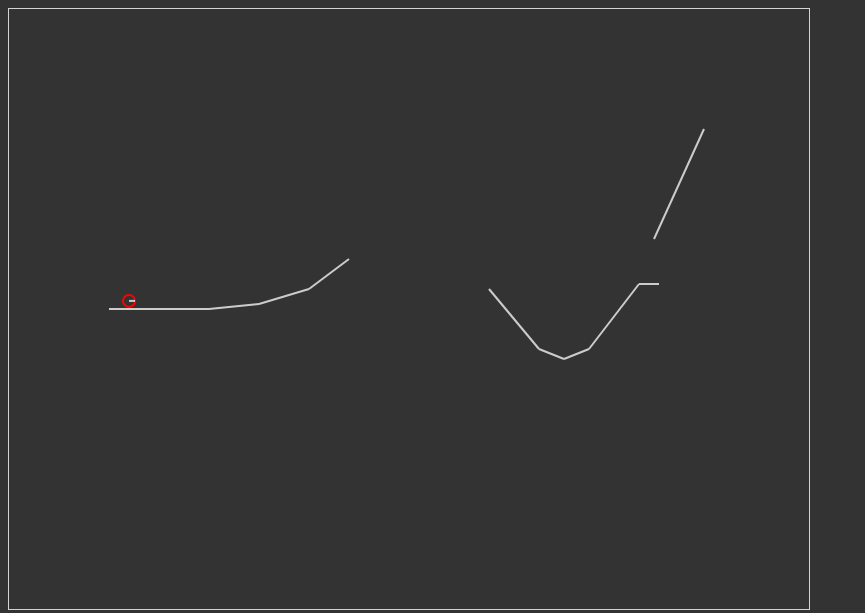
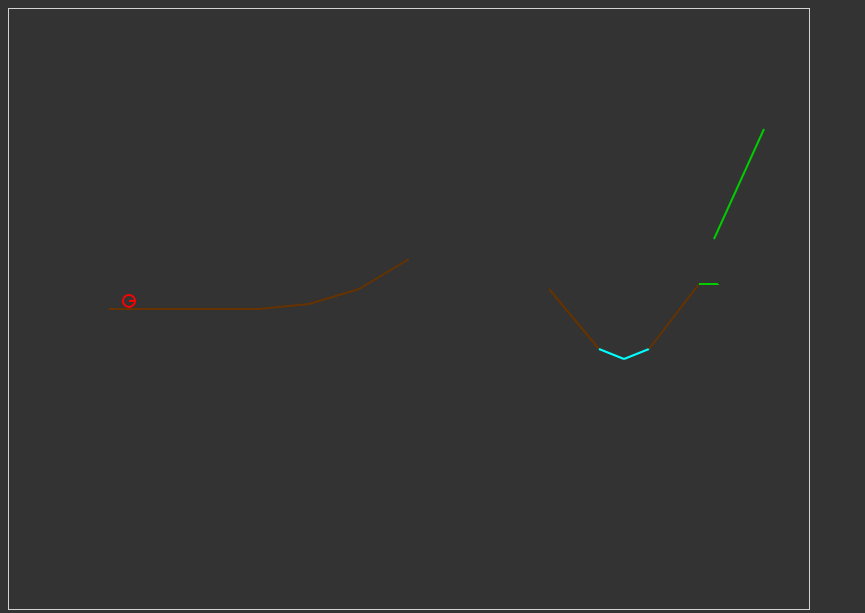
Before and after one commit to aStieber/aStieber.github.io, a website: page index.html in a window 1280 px wide. Shown: the whole page, without its empty margins (0-865 px from the left). Drawn offline with Linux system fonts and the light colour scheme.

Commit message:
seperated game world and physics world

```diff
--- a/index.html
+++ b/index.html
@@ -20,7 +20,7 @@ var ANGULAR_SPEED = 2.5;
 var AIR_SPEED = 2;
 
 //terrain
-createTerrain(world);
+var terrainTiles = createTerrain(world);
 
 // marble
 var marbleFD = {};
@@ -66,7 +66,7 @@ function gameLoop() {
   }
 
   world.step(1/60);
-  painter.draw(world);
+  painter.draw(world, marble, terrainTiles);
 };
 
 setInterval(gameLoop, 1000 / 60);
--- a/painter.js
+++ b/painter.js
@@ -6,23 +6,20 @@ class Painter {
     this.m_height = height;
   }
 
-  draw(world) {
+  draw(world, marble, terrainTiles) {
     this.m_context.clearRect(0, 0, this.m_width, this.m_width);
-    for (var body = world.getBodyList(); body; body = body.getNext()) {
-      for (var fixture = body.getFixtureList(); fixture; fixture = fixture.getNext()) {
-        var type = fixture.getType();
-        var shape = fixture.getShape();
-        if (type === 'circle') {
-          var pos = this.translatePosition(body.getPosition());
-          this.drawCircle(pos, shape.m_radius);
-          this.drawLine(pos,
-            Vec2(pos.x + Math.cos(body.getAngle()) * shape.m_radius * 15, pos.y - Math.sin(body.getAngle()) * shape.m_radius * 15));
-        }
-        else if (type === 'edge') {
-          this.drawLine(this.translatePosition(shape.m_vertex1), this.translatePosition(shape.m_vertex2));
-        }
-      }
-    }
+
+    terrainTiles.forEach((tile) => {
+      this.drawLine(this.translatePosition(tile.m_p1), this.translatePosition(tile.m_p2), tile.getColor());
+    });
+    //marble
+    var marbleBody = marble.m_marbleBody;
+    var marbleShape = marbleBody.m_fixtureList.getShape();
+    var pos = this.translatePosition(marbleBody.getPosition());
+    this.drawCircle(pos, marbleShape.m_radius);
+    this.drawLine(pos,
+      Vec2( pos.x + Math.cos(marbleBody.getAngle()) * marbleShape.m_radius * 15,
+            pos.y - Math.sin(marbleBody.getAngle()) * marbleShape.m_radius * 15), '#FF0000');
   }
 
   drawCircle(pos, rad) {
@@ -30,15 +27,18 @@ class Painter {
     this.m_context.arc(pos.x, pos.y, rad * 15, 0, 360);
     this.m_context.strokeStyle = '#FF0000';
     this.m_context.stroke();
+    this.m_context.closePath();
+
   }
 
-  drawLine(p1, p2) {
+  drawLine(p1, p2, color) {
     this.m_context.beginPath();
     this.m_context.moveTo(p1.x, p1.y);
     this.m_context.lineTo(p2.x, p2.y);
-    this.m_context.strokeStyle = '#CCCCCC';
+    this.m_context.strokeStyle = color;
     this.m_context.lineWidth=2;
     this.m_context.stroke();
+    this.m_context.closePath();
   }
 
   translatePosition(worldPos) {
--- a/terrain.js
+++ b/terrain.js
@@ -2,12 +2,10 @@ var pl = planck, Vec2 = pl.Vec2;
 var TK = {NONE: 0, GROUND: 1, ICE: 2, GLUE: 3};
 
 class Tile {
-  constructor(kind, yPos, dx=5.) {
-    this.m_kind = kind;
-    this.m_yPos = yPos;
-    this.m_dx = dx;
-    this.kindFD = this.getKindFD();
-
+  constructor(x, y1, tileDef) {
+    this.m_kind = tileDef.type;
+    this.m_p1 = Vec2(x, y1);
+    this.m_p2 = Vec2(x + tileDef.dx, tileDef.yPos);
   }
   getKindFD() {
     switch (this.m_kind) {
@@ -17,38 +15,45 @@ class Tile {
       default: return {density: 0.0, friction: 1.0};
     }
   }
+  getColor() {
+    switch(this.m_kind) {
+      case TK.GROUND: return '#663300';
+      case TK.ICE: return '#00FFFF';
+      case TK.GLUE: return '#00CC00';
+      default: return '#333333';
+    }
+  }
 
 
 }
 
-var createTerrain = function(world) {
+function createTerrain(world) {
   var ground = world.createBody();
 
-  var groundFD = {
-    density : 0.0,
-    friction : 10.
-  };
+  var tileDefs = [{type: TK.GROUND, yPos: 0, dx: 15},
+                  {type: TK.GROUND, yPos: 0.25, dx: 5},
+                  {type: TK.GROUND, yPos: 1., dx: 5.},
+                  {type: TK.GROUND, yPos: 2.5, dx: 5.},
+                  {type: TK.NONE, yPos: 1, dx: 14},
+                  {type: TK.GROUND, yPos: -2.0, dx: 5},
+                  {type: TK.ICE, yPos: -2.5, dx: 2.5},
+                  {type: TK.ICE, yPos: -2.0, dx: 2.5},
+                  {type: TK.GROUND, yPos: 1.25, dx: 5},
+                  {type: TK.GLUE, yPos: 1.25, dx: 2},
+                  {type: TK.NONE, yPos: 3.5, dx: -.5},
+                  {type: TK.GLUE, yPos: 9, dx: 5} ];
 
-  ground.createFixture(pl.Edge(Vec2(10.0, 0.0), Vec2(20.0, 0.0)), groundFD);
-  var tiles = [ new Tile(TK.GROUND, 0.25),
-                 new Tile(TK.GROUND, 1.),
-                 new Tile(TK.GROUND, 2.5, 4),
-                 new Tile(TK.NONE, 1, 14),
-                 new Tile(TK.GROUND, -2.0),
-                 new Tile(TK.ICE, -2.5, 2.5),
-                 new Tile(TK.ICE, -2.0, 2.5),
-                 new Tile(TK.GROUND, 1.25),
-                 new Tile(TK.GLUE, 1.25, 2),
-                 new Tile(TK.NONE, 3.5, -.5),
-                 new Tile(TK.GLUE, 9, 5) ];
+  var terrainTiles = [];
+  var x = 10.0, y1 = 0.0;
+  tileDefs.forEach(function(tileDef) {
+    if (tileDef.m_kind !== TK.NONE) {
+      var tile = new Tile(x, y1, tileDef);
+      ground.createFixture(pl.Edge(tile.m_p1, tile.m_p2), tile.getKindFD());
+      terrainTiles.push(tile);
+    }
+    y1 = tileDef.yPos;
+    x += tileDef.dx;
+  });
 
-  var x = 20.0, y1 = 0.0;
-
-  tiles.forEach(function(tile) {
-    if (tile.m_kind !== TK.NONE) {
-      ground.createFixture(pl.Edge(Vec2(x, y1), Vec2(x + tile.m_dx, tile.m_yPos)), tile.kindFD);
-    }
-    y1 = tile.m_yPos;
-    x += tile.m_dx;
-  });
+  return terrainTiles;
 };
```
